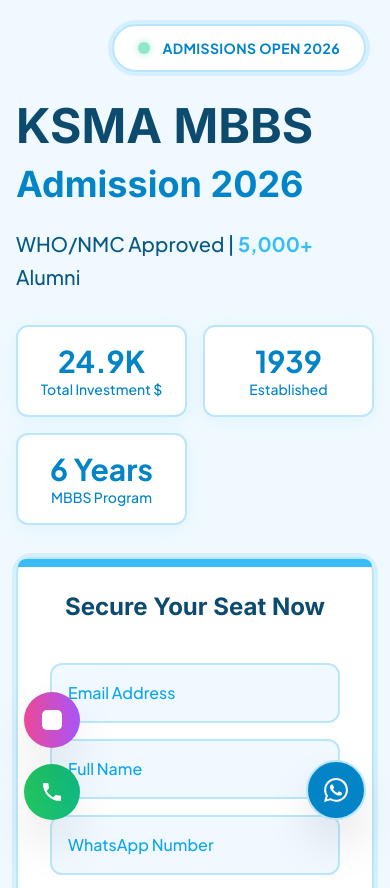
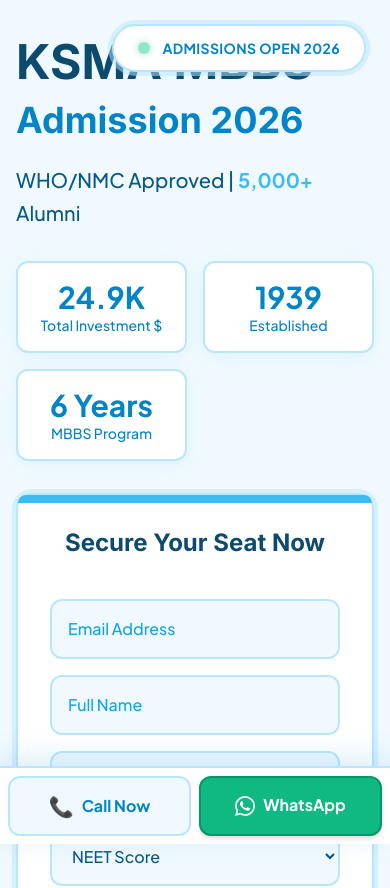
Before and after one commit to ashhabakhtar/KSMA_ADMISSION, a Next.js app: page / in a window 390 px wide. Shown: the top 888 px of the page. Built offline with nearby package versions, Linux system fonts and the light colour scheme.

Commit message:
feat(mobile): implemented sticky native app action tabs for QR optimization

```diff
--- a/app/layout.tsx
+++ b/app/layout.tsx
@@ -5,6 +5,7 @@
 import WhatsAppCTA from '@/components/WhatsAppCTA'
 import CallCTA from '@/components/CallCTA'
 import InstagramCTA from '@/components/InstagramCTA'
+import MobileAppMenu from '@/components/MobileAppMenu'
 
 const inter = Inter({ subsets: ['latin'], variable: '--font-inter', weight: ['400', '500', '600', '700'] })
 const jakarta = Plus_Jakarta_Sans({ subsets: ['latin'], variable: '--font-jakarta', weight: ['400', '500', '600', '700'] })
@@ -32,6 +33,7 @@
         <SmoothScroll>
           {children}
         </SmoothScroll>
+        <MobileAppMenu />
         <WhatsAppCTA />
         <CallCTA />
         <InstagramCTA />
--- a/components/CallCTA.tsx
+++ b/components/CallCTA.tsx
@@ -4,7 +4,7 @@
   return (
     <a
       href="tel:+918810894778"
-      className="fixed bottom-6 left-6 md:left-6 bg-gradient-to-r from-green-500 to-emerald-500 text-white p-4 rounded-full shadow-2xl z-50 hover:scale-110 transition-all duration-300 hover:shadow-green-500/50"
+      className="hidden md:flex fixed bottom-6 left-6 md:left-6 bg-gradient-to-r from-green-500 to-emerald-500 text-white p-4 rounded-full shadow-2xl z-50 hover:scale-110 transition-all duration-300 hover:shadow-green-500/50"
       aria-label="Call KSMA Admission"
     >
       <svg className="w-6 h-6" fill="currentColor" viewBox="0 0 24 24">
--- a/components/Hero.tsx
+++ b/components/Hero.tsx
@@ -23,7 +23,7 @@
   }, [])
 
   return (
-    <section ref={heroRef} className="min-h-screen flex items-center justify-center pt-24 pb-12 px-4 relative overflow-hidden bg-brand-light">
+    <section ref={heroRef} className="min-h-screen flex items-center justify-center pt-8 pb-32 md:pt-24 md:pb-12 px-4 relative overflow-hidden bg-brand-light">
       {/* Background abstract shape in light blues */}
       <div className="absolute top-0 right-0 w-1/2 h-full bg-slate-100 -skew-x-12 transform origin-top-right z-0 hidden lg:block opacity-70"></div>
 
--- a/components/InstagramCTA.tsx
+++ b/components/InstagramCTA.tsx
@@ -6,7 +6,7 @@
       href="https://www.instagram.com/dr.lazyyy"
       target="_blank"
       rel="noopener noreferrer"
-      className="fixed bottom-24 left-6 md:left-6 bg-gradient-to-r from-pink-500 to-purple-500 text-white p-4 rounded-full shadow-2xl z-50 hover:scale-110 transition-all duration-300 hover:shadow-pink-500/50"
+      className="hidden md:flex fixed bottom-24 left-6 md:left-6 bg-gradient-to-r from-pink-500 to-purple-500 text-white p-4 rounded-full shadow-2xl z-50 hover:scale-110 transition-all duration-300 hover:shadow-pink-500/50"
       aria-label="Follow KSMA on Instagram"
     >
       <svg className="w-6 h-6" fill="currentColor" viewBox="0 0 24 24">
--- /dev/null
+++ b/components/MobileAppMenu.tsx
@@ -0,0 +1,34 @@
+'use client'
+
+export default function MobileAppMenu() {
+  const whatsappNumber = '917267848657'
+  const phoneNumber = '+918810894778'
+
+  return (
+    <div className="md:hidden fixed bottom-0 left-0 right-0 w-full bg-white border-t-2 border-brand-frame shadow-[0_-8px_30px_rgba(2,132,199,0.15)] z-[60] flex items-center justify-between p-2 pb-safe">
+      <div className="grid grid-cols-2 gap-2 w-full h-[60px]">
+        {/* Call Button */}
+        <a
+          href={`tel:${phoneNumber}`}
+          className="flex items-center justify-center gap-2 bg-brand-light border-2 border-brand-frame text-brand-blue font-bold rounded-xl active:scale-95 transition-transform"
+        >
+          <span className="text-xl">📞</span>
+          <span>Call Now</span>
+        </a>
+
+        {/* WhatsApp Button */}
+        <a
+          href={`https://wa.me/${whatsappNumber}`}
+          target="_blank"
+          rel="noopener noreferrer"
+          className="flex items-center justify-center gap-2 bg-emerald-500 border-2 border-emerald-600 text-white font-bold rounded-xl shadow-md active:scale-95 transition-transform"
+        >
+          <svg className="w-5 h-5 fill-current" viewBox="0 0 24 24">
+            <path d="M17.472 14.382c-.297-.149-1.758-.867-2.03-.967-.273-.099-.471-.148-.67.15-.197.297-.767.966-.94 1.164-.173.199-.347.223-.644.075-.297-.15-1.255-.463-2.39-1.475-.883-.788-1.48-1.761-1.653-2.059-.173-.297-.018-.458.13-.606.134-.133.298-.347.446-.52.149-.174.198-.298.298-.497.099-.198.05-.371-.025-.52-.075-.149-.669-1.612-.916-2.207-.242-.579-.487-.5-.669-.51-.173-.008-.371-.01-.57-.01-.198 0-.52.074-.792.372-.272.297-1.04 1.016-1.04 2.479 0 1.462 1.065 2.875 1.213 3.074.149.198 2.096 3.2 5.077 4.487.709.306 1.262.489 1.694.625.712.227 1.36.195 1.871.118.571-.085 1.758-.719 2.006-1.413.248-.694.248-1.289.173-1.413-.074-.124-.272-.198-.57-.347m-5.421 7.403h-.004a9.87 9.87 0 01-5.031-1.378l-.361-.214-3.741.982.998-3.648-.235-.374a9.86 9.86 0 01-1.51-5.26c.001-5.45 4.436-9.884 9.888-9.884 2.64 0 5.122 1.03 6.988 2.898a9.825 9.825 0 012.893 6.994c-.003 5.45-4.437 9.884-9.885 9.884m8.413-18.297A11.815 11.815 0 0012.05 0C5.495 0 .16 5.335.157 11.892c0 2.096.547 4.142 1.588 5.945L.057 24l6.305-1.654a11.882 11.882 0 005.683 1.448h.005c6.554 0 11.89-5.335 11.893-11.893A11.821 11.821 0 0020.885 3.488"/>
+          </svg>
+          <span className="mb-0.5">WhatsApp</span>
+        </a>
+      </div>
+    </div>
+  )
+}
--- a/components/WhatsAppCTA.tsx
+++ b/components/WhatsAppCTA.tsx
@@ -8,7 +8,7 @@
       href={`https://wa.me/${whatsappNumber}`}
       target="_blank"
       rel="noopener noreferrer"
-      className="sticky-cta flex items-center gap-2 shadow-2xl hover:shadow-oxygen-blue/50 transition-all duration-300 z-50"
+      className="hidden md:flex sticky-cta items-center gap-2 shadow-2xl hover:shadow-oxygen-blue/50 transition-all duration-300 z-50"
       aria-label="Chat on WhatsApp"
     >
       <svg className="w-6 h-6" fill="currentColor" viewBox="0 0 24 24">
```
